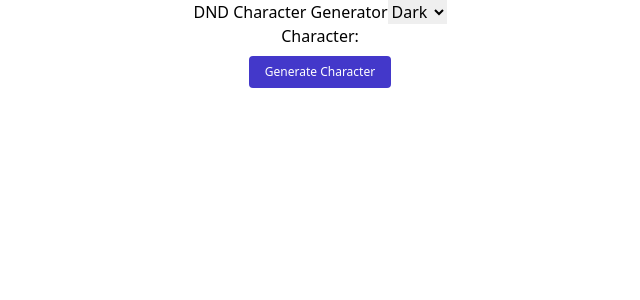
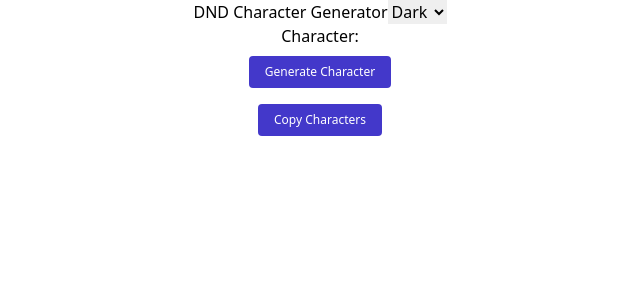
Before and after one commit to cydexx/dnd-character-generator, a Next.js app: page / in a window 1280 px wide. Shown: the top 300 px of the page, without its empty margins (320-960 px from the left). Built offline with nearby package versions, Linux system fonts and the light colour scheme.

Commit message:
character data copy button

```diff
--- a/src/components/CharacterCard.jsx
+++ b/src/components/CharacterCard.jsx
@@ -5,8 +5,6 @@ export default function CharacterCard() {
     const [characters, setCharacters] = useState([])
     const [error, setError] = useState(false)
     const [loading, setLoading] = useState(false)
-    //!TO-DO: generate char buttonuna basılınca buton disable olacak ve karakterin özelliklerinin
-    //! geleceği div oluşacak
 
     async function generateCharacter(e) {
         e.preventDefault()
@@ -26,6 +24,18 @@ export default function CharacterCard() {
             setLoading(false)
         }
     }
+    function copyCharactersToClipboard(characters) {
+        const characterString = JSON.stringify(characters)
+        navigator.clipboard.writeText(characterString)
+        return true
+    }
+    function copyCharacterToClipboard(characters) {
+        const characterString = JSON.stringify(
+            characters[characters.length - 1]
+        )
+        navigator.clipboard.writeText(characterString)
+        return true
+    }
 
     return (
         <div className="flex flex-col items-center justify-center px-20">
@@ -36,6 +46,15 @@ export default function CharacterCard() {
                 className="mx-2 my-2 disabled:cursor-not-allowed bg-indigo-700 transition duration-150 ease-in-out hover:bg-indigo-600 rounded text-white px-4 py-2 text-xs"
             >
                 {loading ? "Generating Character" : "Generate Character"}
+            </button>
+            <button
+                onClick={() =>
+                    copyCharactersToClipboard(characters) &&
+                    alert("All characters copied successfully!")
+                }
+                className="mx-2 my-2 disabled:cursor-not-allowed bg-indigo-700 transition duration-150 ease-in-out hover:bg-indigo-600 rounded text-white px-4 py-2 text-xs"
+            >
+                Copy Characters
             </button>
             {loading ? (
                 <div>
@@ -63,6 +82,10 @@ export default function CharacterCard() {
                             damping: 20,
                         }}
                     >
+                        <h1 className="font-bold text-xl">
+                            Chracher #{index + 1}
+                        </h1>
+                        <div className="text-lg">
                             <p>Name: {character.FirstName}</p>
                             <p>LastName: {character.LastName}</p>
                             <p>Gender: {character.Gender}</p>
@@ -77,13 +100,27 @@ export default function CharacterCard() {
                                 <p>Level: {character.Stats.Level}</p>
                                 <p>Strength: {character.Stats.Strength}</p>
                                 <p>Dexterity: {character.Stats.Dexterity}</p>
-                            <p>Constitution: {character.Stats.Constitution}</p>
-                            <p>Intelligence: {character.Stats.Intelligence}</p>
+                                <p>
+                                    Constitution: {character.Stats.Constitution}
+                                </p>
+                                <p>
+                                    Intelligence: {character.Stats.Intelligence}
+                                </p>
                                 <p>Wisdom: {character.Stats.Wisdom}</p>
                                 <p>Charisma: {character.Stats.Charisma}</p>
                             </li>
 
                             <p>Lore: {character.Lore}</p>
+                        </div>
+                        <button
+                            onClick={() =>
+                                copyCharacterToClipboard(characters) &&
+                                alert("Character copied successfully!")
+                            }
+                            className="mx-2 my-2 disabled:cursor-not-allowed bg-indigo-700 transition duration-150 ease-in-out hover:bg-indigo-600 rounded text-white px-4 py-2 text-xs"
+                        >
+                            Copy Character as a JSON
+                        </button>
                     </motion.div>
                 ))}
             </div>
```
Lines whose indentation alone changed are shown as unchanged.
